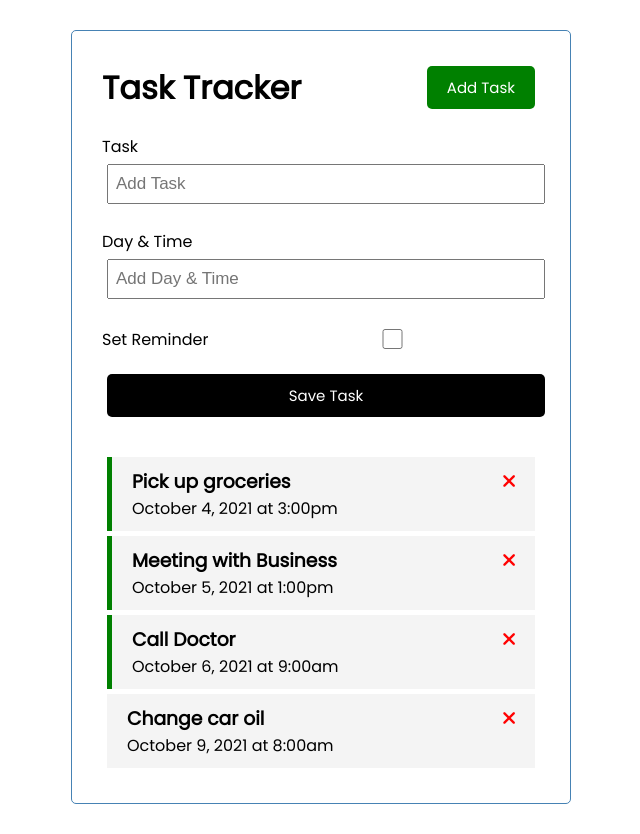
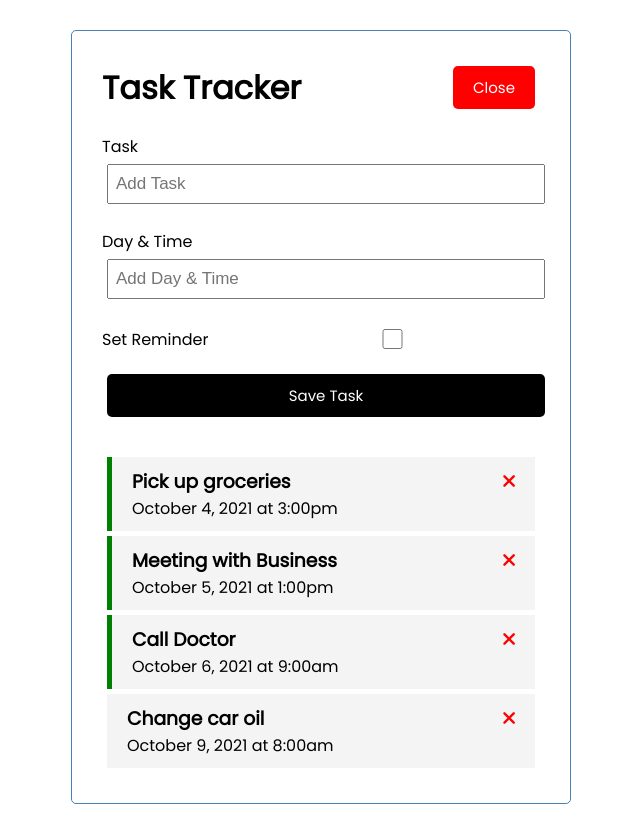
Before and after one commit to zahid/vue-crash-2021, a Vue app: page / in a window 1280 px wide. Both pictures are taken after a click on the button "Add Task". Shown: the whole page, without its empty margins (319-959 px from the left). Built offline with nearby package versions, Linux system fonts and the light colour scheme.

Commit message:
Built 'Add Task' functionality

```diff
--- a/src/App.vue
+++ b/src/App.vue
@@ -1,7 +1,13 @@
 <template>
   <div class="container">
-    <Header title="Task Tracker" />
-    <AddTask v-on:add-task="addTask" />
+    <Header
+      title="Task Tracker"
+      v-bind:showAddTask="showAddTask"
+      v-on:toggle-add-task="toggleAddTask"
+    />
+    <div v-if="showAddTask">
+      <AddTask v-on:add-task="addTask" />
+    </div>
     <Tasks
       v-on:toggle-reminder="toggleReminder"
       v-on:delete-task="deleteTask"
@@ -19,6 +25,9 @@
   name: "App",
   components: { Header, Tasks, AddTask },
   methods: {
+    toggleAddTask() {
+      this.showAddTask = !this.showAddTask;
+    },
     addTask(task) {
       this.tasks = [...this.tasks, task];
     },
@@ -34,7 +43,7 @@
     }
   },
   data() {
-    return { tasks: [] };
+    return { tasks: [], showAddTask: false };
   },
   created() {
     this.tasks = [
--- a/src/components/Button.vue
+++ b/src/components/Button.vue
@@ -11,7 +11,7 @@
     },
     methods: {
         onClick() {
-            console.log('Clicked!');
+            this.$emit('button-click');
         }
     }
 }
--- a/src/components/Header.vue
+++ b/src/components/Header.vue
@@ -1,20 +1,25 @@
 <template>
   <header>
     <h1>{{title}}</h1>
-    <Button text="Add Task" color="green" />
+    <Button
+      v-on:button-click="this.$emit('toggle-add-task')"
+      v-bind:color="showAddTask ? 'red' : 'green'"
+      v-bind:text="showAddTask ? 'Close' : 'Add Task'"
+    />
   </header>
 </template>
 
 <script>
-import Button from './Button';
+import Button from "./Button";
 
 export default {
   name: "Header",
   props: {
-    title: String
+    title: String,
+    showAddTask: Boolean
   },
   components: {
-      Button
+    Button
   }
 };
 </script>
```
